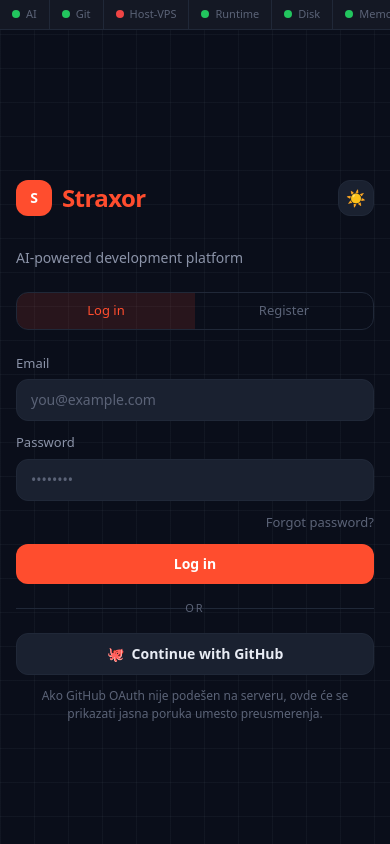
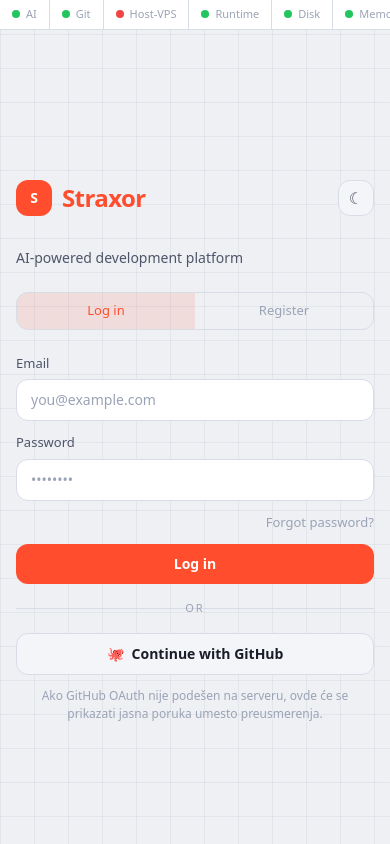
Before and after one commit to fileboin/straxor, a React (Vite) app in the folder client/: page /login in a window 390 px wide. Built offline with nearby package versions, Linux system fonts and the light colour scheme.

Commit message:
feat(ui): OLED metal dark + light themes, OS auto-theme, bottom mobile nav, bottom-sheet model picker, global nav bar

```diff
--- a/client/src/components/workspace/ModelPickerModal.tsx
+++ b/client/src/components/workspace/ModelPickerModal.tsx
@@ -103,8 +103,12 @@
   if (!open) return null;
 
   return (
-    <div className="fixed inset-0 z-50 flex items-center justify-center bg-black/60 backdrop-blur-sm">
-      <div className="w-full max-w-3xl mx-4 bg-surface border border-border rounded-2xl shadow-2xl shadow-black/50 overflow-hidden h-[75vh] flex flex-col">
+    <div className="fixed inset-0 z-50 flex items-end sm:items-center justify-center bg-black/60 backdrop-blur-sm">
+      <div className="w-full max-w-3xl sm:mx-4 bg-surface border border-border rounded-t-2xl sm:rounded-2xl shadow-2xl shadow-black/50 overflow-hidden h-[85dvh] sm:h-[75vh] flex flex-col animate-slide-up">
+        {/* Handle — mobile bottom-sheet indikator */}
+        <div className="flex justify-center pt-2 pb-0 shrink-0 sm:hidden">
+          <div className="w-10 h-1 rounded-full bg-text-muted/40" />
+        </div>
         {/* Header */}
         <div className="flex items-center justify-between px-4 py-3 border-b border-border shrink-0">
           <div className="flex items-center gap-2 min-w-0">
@@ -113,8 +117,9 @@
           </div>
           <button
             onClick={onClose}
-            className="w-7 h-7 rounded-lg flex items-center justify-center text-text-muted hover:text-text hover:bg-surface-2 transition-colors shrink-0"
+            className="w-9 h-9 sm:w-7 sm:h-7 rounded-lg flex items-center justify-center border border-border bg-surface-2 text-text-muted hover:text-text hover:bg-surface-3 transition-colors shrink-0"
             title={t("common.close")}
+            aria-label={t("common.close")}
           >
             ✕
           </button>
--- a/client/src/index.css
+++ b/client/src/index.css
@@ -87,27 +87,44 @@
 
 /* ── Light tema ── */
 [data-theme="light"] {
-  --bg: #fafbfc;
+  --bg: #eef0f4;
   --surface: #ffffff;
-  --surface-2: #eef0f7;
-  --surface-3: #e4e7f0;
+  --surface-2: #f4f5f9;
+  --surface-3: #e6e8ef;
   --surface-dim: rgba(15, 23, 42, 0.04);
-  --border: #dfe3ef;
-  --border-light: #cfd5e5;
-  --text: #12141d;
-  --text-secondary: #5a6276;
+  --border: #d8dce6;
+  --border-light: #c6ccda;
+  --text: #1a1d27;
+  --text-secondary: #4e5568;
   --text-muted: #9aa3b5;
   --danger: #d8352f;
 
   --bg-grid:
-    linear-gradient(to right, rgba(15, 23, 42, 0.06) 1px, transparent 1px),
-    linear-gradient(to bottom, rgba(15, 23, 42, 0.06) 1px, transparent 1px);
+    linear-gradient(to right, rgba(15, 23, 42, 0.05) 1px, transparent 1px),
+    linear-gradient(to bottom, rgba(15, 23, 42, 0.05) 1px, transparent 1px);
 
   --accent: var(--accent-burnt);
   --accent-hover: var(--accent-burnt-hover);
   --accent-light: var(--accent-burnt-light);
   --accent-dim: var(--accent-burnt-dim);
   --accent-border: var(--accent-burnt-border);
+}
+
+/* Light tema — jasni, beli paneli sa tamno-sivim tekstom */
+[data-theme="light"] .panel-glass {
+  background: rgba(255, 255, 255, 0.9);
+  border-color: rgba(15, 23, 42, 0.1);
+  box-shadow: 0 6px 24px rgba(15, 23, 42, 0.1);
+}
+[data-theme="light"] input,
+[data-theme="light"] textarea,
+[data-theme="light"] select {
+  background: #ffffff;
+  border-color: #d8dce6;
+  color: var(--text);
+}
+[data-theme="light"] ::-webkit-scrollbar-thumb {
+  background: #c6ccda;
 }
 
 /* ── Accent tema swap (za Theme picker u Fazi 3) ── */
@@ -220,6 +237,31 @@
   --accent-light: #d4d4d8;
   --accent-dim: rgba(245, 245, 247, 0.1);
   --accent-border: rgba(245, 245, 247, 0.28);
+}
+
+/* ── OLED "metal dark" površine — suptilna metalna tekstura za panela/inpute,
+   da se elementi odvajaju od prave crne, a da ne budu ravni. ── */
+[data-accent="black"] .panel-glass {
+  background:
+    linear-gradient(180deg, rgba(255, 255, 255, 0.035) 0%, rgba(255, 255, 255, 0.012) 100%),
+    #050507;
+  border-color: rgba(255, 255, 255, 0.09);
+  box-shadow:
+    inset 0 1px 0 rgba(255, 255, 255, 0.05),
+    0 12px 32px rgba(0, 0, 0, 0.75);
+}
+[data-accent="black"] .panel-glass::before {
+  opacity: 0.05;
+}
+[data-accent="black"] input,
+[data-accent="black"] textarea,
+[data-accent="black"] select {
+  background: #0a0a0d;
+  border-color: #232329;
+  color: var(--text);
+}
+[data-accent="black"] ::-webkit-scrollbar-thumb {
+  background: #2a2a30;
 }
 
 /* ── Accent opacity utiliti (color-mix) ──
--- a/client/src/lib/theme.tsx
+++ b/client/src/lib/theme.tsx
@@ -45,7 +45,9 @@
 
 export function ThemeProvider({ children }: { children: ReactNode }) {
   const [theme, setThemeState] = useState<Theme>(() => {
-    return (localStorage.getItem("straxor-theme") as Theme) || "dark";
+    const stored = localStorage.getItem("straxor-theme");
+    if (stored === "dark" || stored === "light") return stored;
+    return window.matchMedia("(prefers-color-scheme: light)").matches ? "light" : "dark";
   });
   const [accent, setAccentState] = useState<AccentColor>(() => {
     const stored = localStorage.getItem("straxor-accent");
@@ -68,6 +70,18 @@
       }
     };
   }, [theme]);
+
+  // Follow OS theme when the user has never manually chosen one.
+  useEffect(() => {
+    const mq = window.matchMedia("(prefers-color-scheme: light)");
+    const onChange = (e: MediaQueryListEvent) => {
+      const stored = localStorage.getItem("straxor-theme");
+      if (stored === "dark" || stored === "light") return; // user chose manually
+      setThemeState(e.matches ? "light" : "dark");
+    };
+    mq.addEventListener("change", onChange);
+    return () => mq.removeEventListener("change", onChange);
+  }, []);
 
   useEffect(() => {
     document.documentElement.setAttribute("data-accent", accent);
--- a/client/src/pages/Workspace.tsx
+++ b/client/src/pages/Workspace.tsx
@@ -1,5 +1,6 @@
 import { useState, useCallback, useEffect, useMemo, useRef } from "react";
 import { useNavigate, useParams } from "react-router-dom";
+import { useAuth, isAdmin } from "../lib/auth.js";
 import WorkspaceTopbar from "../components/workspace/WorkspaceTopbar.js";
 import { useTheme } from "../lib/theme.js";
 import ChatPanel from "../components/workspace/ChatPanel.js";
@@ -167,6 +168,7 @@
 
 export default function Workspace() {
   const navigate = useNavigate();
+  const { user } = useAuth();
   const { id: projectIdFromUrl } = useParams<{ id: string }>();
   const routeProjectRef = projectIdFromUrl || "";
   const [projectId, setProjectId] = useState<string>(routeProjectRef);
@@ -2765,42 +2767,37 @@
           onOpenKnowledge={() => navigate(`/project/${projectId || routeProjectRef || "unknown"}/knowledge`)}
         />
 
-      {/* Mobile tab switcher — pill segmented control */}
-      <div className="flex items-center gap-1 px-2 py-2 bg-surface-2 rounded-[20px] mx-2 mb-1 shrink-0 md:hidden">
-        <button
-          onClick={() => {
-            setMobileTab("ask");
-            setPanelMode("split");
-          }}
-          className={`flex-1 py-2 text-[13px] font-semibold rounded-full transition-colors flex items-center justify-center gap-1.5 ${
-            mobileTab === "ask"
-              ? "bg-accent text-white"
-              : "text-text-muted hover:text-text hover:bg-surface-3"
-          }`}
-        >
-          <span className={`w-2 h-2 rounded-full ${mobileTab === "ask" ? "bg-white/80" : "bg-accent"} shrink-0`} />
-          {t("agent.panel1")}
+      {/* Global navigation — fixed, horizontalno skrolujući bar */}
+      <div className="flex items-center gap-1.5 px-2 sm:px-3 py-1.5 border-b border-border bg-surface-2/80 shrink-0 overflow-x-auto scrollbar-none">
+        <button onClick={() => navigate("/dashboard")} className="flex items-center gap-1.5 px-2.5 h-7 shrink-0 rounded-lg border border-border bg-transparent text-text-secondary text-[11px] font-medium hover:text-text hover:border-border-light transition-colors">
+          🏠 Dashboard
         </button>
-        <button
-          onClick={() => {
-            setMobileTab("agent");
-            setPanelMode("split");
-          }}
-          className={`flex-1 py-2 text-[13px] font-semibold rounded-full transition-colors flex items-center justify-center gap-1.5 ${
-            mobileTab === "agent"
-              ? "bg-accent text-white"
-              : "text-text-muted hover:text-text hover:bg-surface-3"
-          }`}
-        >
-          <span className={`w-2 h-2 rounded-full ${mobileTab === "agent" ? "bg-white/80" : "bg-accent"} shrink-0`} />
-          {t("agent.panel2")}
+        <button onClick={() => navigate("/connections")} className="flex items-center gap-1.5 px-2.5 h-7 shrink-0 rounded-lg border border-border bg-transparent text-text-secondary text-[11px] font-medium hover:text-text hover:border-border-light transition-colors">
+          🔌 Connect
         </button>
+        <button onClick={() => navigate("/marketplace")} className="flex items-center gap-1.5 px-2.5 h-7 shrink-0 rounded-lg border border-accent/30 bg-accent/5 text-accent text-[11px] font-medium hover:bg-accent/10 transition-colors">
+          🏪 Marketplace
+        </button>
+        <button onClick={() => setShowMultiAgent(true)} className="flex items-center gap-1.5 px-2.5 h-7 shrink-0 rounded-lg border border-border bg-transparent text-text-secondary text-[11px] font-medium hover:text-text hover:border-border-light transition-colors">
+          🤖 Multi-Agent
+        </button>
+        <button onClick={() => { setGitRemoteSlot("agent"); setShowGitRemote(true); }} className="flex items-center gap-1.5 px-2.5 h-7 shrink-0 rounded-lg border border-border bg-transparent text-text-secondary text-[11px] font-medium hover:text-text hover:border-border-light transition-colors">
+          🐙 GitHub
+        </button>
+        <button onClick={() => navigate("/help")} className="flex items-center gap-1.5 px-2.5 h-7 shrink-0 rounded-lg border border-border bg-transparent text-text-secondary text-[11px] font-medium hover:text-text hover:border-border-light transition-colors">
+          ❓ Help
+        </button>
+        {isAdmin(user) && (
+          <button onClick={() => navigate("/admin")} className="flex items-center gap-1.5 px-2.5 h-7 shrink-0 rounded-lg border border-border bg-transparent text-text-secondary text-[11px] font-medium hover:text-text hover:border-border-light transition-colors">
+            🛠 Admin
+          </button>
+        )}
       </div>
 
       {/* Panels */}
       <div
         ref={panelsRef}
-        className="flex-1 flex flex-col min-h-0 overflow-hidden p-2 sm:p-3 gap-2 sm:gap-3"
+        className="flex-1 flex flex-col min-h-0 overflow-hidden p-2 sm:p-3 gap-2 sm:gap-3 pb-[64px] md:pb-2"
       >
         {/* Layout toggle — visible on all screens; stacked stays automatic on mobile */}
         <div
@@ -3169,6 +3166,40 @@
 
       <BottomBar machineId={agentMachineId || null} />
 
+      {/* Mobile bottom navigation — single-panel switching */}
+      <div className="fixed bottom-0 inset-x-0 z-40 md:hidden border-t border-border bg-surface/95 backdrop-blur-lg">
+        <div className="grid grid-cols-2 gap-1 px-3 pt-1.5 pb-2 safe-bottom">
+          <button
+            onClick={() => {
+              setMobileTab("ask");
+              setPanelMode("split");
+            }}
+            className={`flex flex-col items-center justify-center gap-0.5 py-2 rounded-xl border text-[10px] font-semibold transition-colors ${
+              mobileTab === "ask"
+                ? "bg-accent/15 border-accent/40 text-accent"
+                : "border-transparent text-text-muted hover:text-text hover:bg-surface-3"
+            }`}
+          >
+            <span className={`w-2 h-2 rounded-full ${mobileTab === "ask" ? "bg-accent" : "bg-text-muted"} shrink-0`} />
+            {t("agent.panel1")}
+          </button>
+          <button
+            onClick={() => {
+              setMobileTab("agent");
+              setPanelMode("split");
+            }}
+            className={`flex flex-col items-center justify-center gap-0.5 py-2 rounded-xl border text-[10px] font-semibold transition-colors ${
+              mobileTab === "agent"
+                ? "bg-accent/15 border-accent/40 text-accent"
+                : "border-transparent text-text-muted hover:text-text hover:bg-surface-3"
+            }`}
+          >
+            <span className={`w-2 h-2 rounded-full ${mobileTab === "agent" ? "bg-accent" : "bg-text-muted"} shrink-0`} />
+            {t("agent.panel2")}
+          </button>
+        </div>
+      </div>
+
       {/* SSH Modal */}
       {showSshModal && (
         <div className="absolute inset-0 z-50 flex items-center justify-center bg-black/60 backdrop-blur-sm">
```
